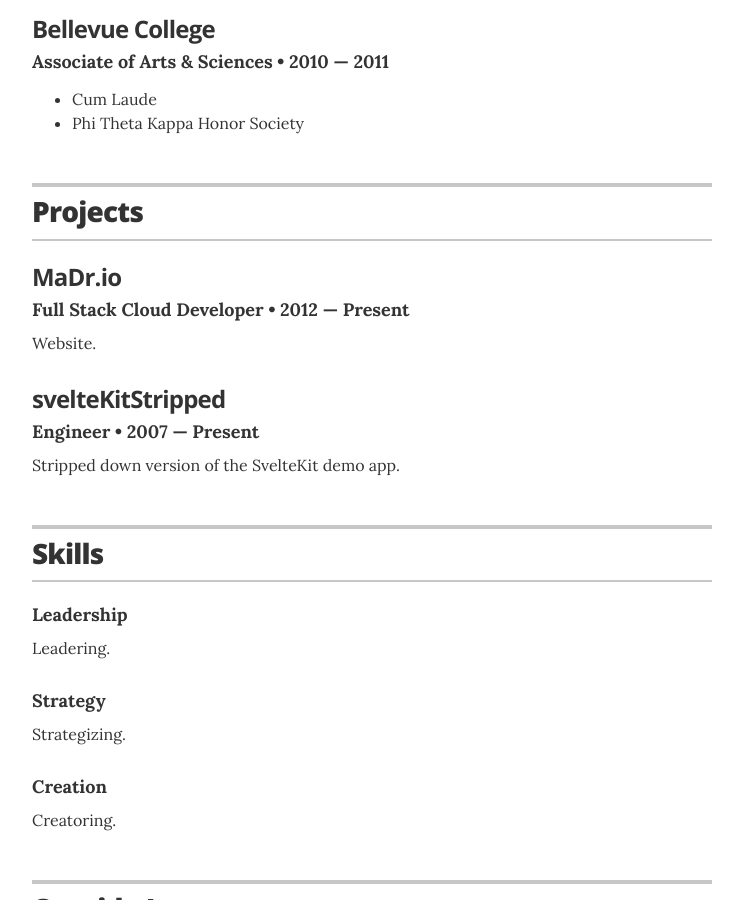
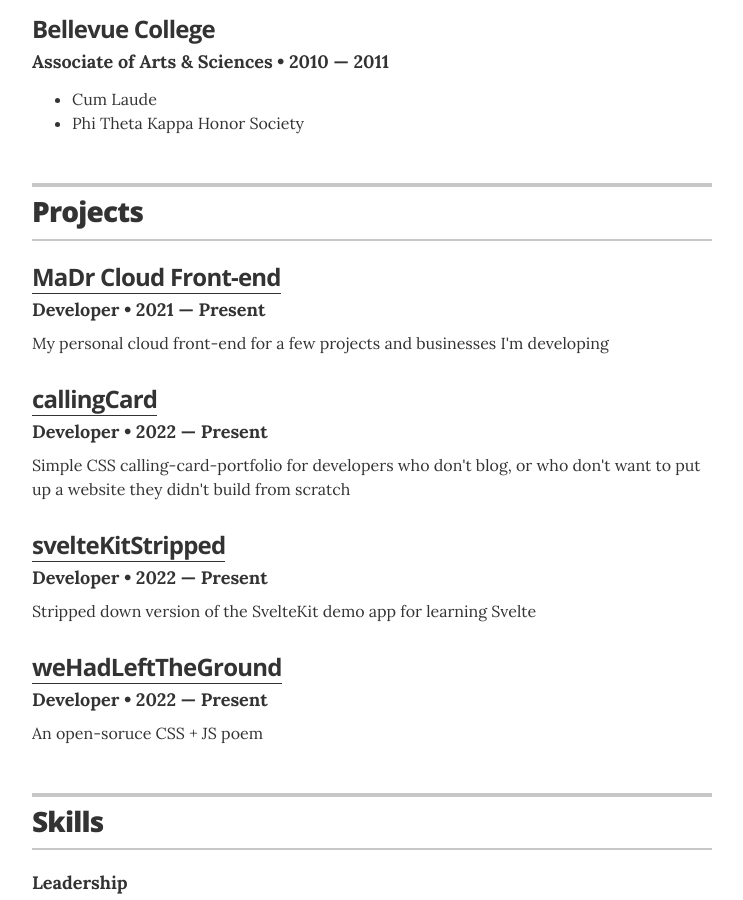
Before and after one commit to MaDrCloudDev/MaDrCloudDev.github.io, a Jekyll site: the page built from index.html, in a window 1280 px wide and 900 px high, scrolled down 1379 px. Shown: the whole window, without its empty margins (268-1011 px from the left). Built offline with Jekyll 4.4.1, drawn with Linux system fonts in a browser that asks for light colours.

Commit message:
Update projects.yml

```diff
--- a/_data/projects.yml
+++ b/_data/projects.yml
@@ -1,16 +1,24 @@
-# Projects
-# uncomment the urls if you wish to display them, and add your own URL
 
-# jazznotes.io
-- project: MaDr.io
-  role: Full Stack Cloud Developer
-  duration: 2012 &mdash; Present
-  # url: "#"
-  description: Website.
+- project: MaDr Cloud Front-end
+  role: Developer
+  duration: 2021 &mdash; Present
+  url: "https://MaDr.io"
+  description: My personal cloud front-end for a few projects and businesses I'm developing
 
-# Springfield Community Outreach Group
+- project: callingCard
+  role: Developer
+  duration: 2022 &mdash; Present
+  url: "https://madrcallingcard.netlify.app"
+  description: Simple CSS calling-card-portfolio for developers who don't blog, or who don't want to put up a website they didn't build from scratch
+
 - project: svelteKitStripped
-  role: Engineer
-  duration: 2007 &mdash; Present
-  # url: "#"
-  description: Stripped down version of the SvelteKit demo app.
+  role: Developer
+  duration: 2022 &mdash; Present
+  url: "https://svelteKitStripped.netlify.app"
+  description: Stripped down version of the SvelteKit demo app for learning Svelte
+
+- project: weHadLeftTheGround
+  role: Developer
+  duration: 2022 &mdash; Present
+  url: "https://weHadLeftTheGround.netlify.app"
+  description: An open-soruce CSS + JS poem
```
